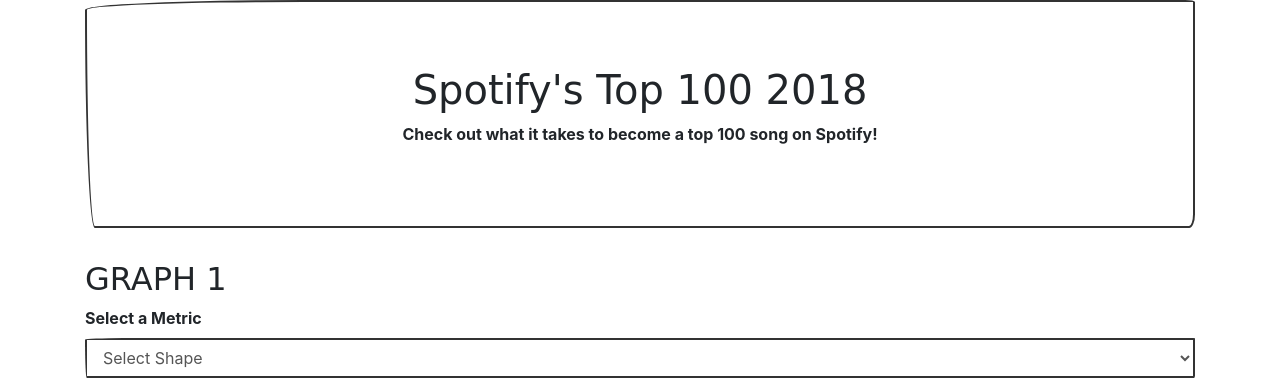
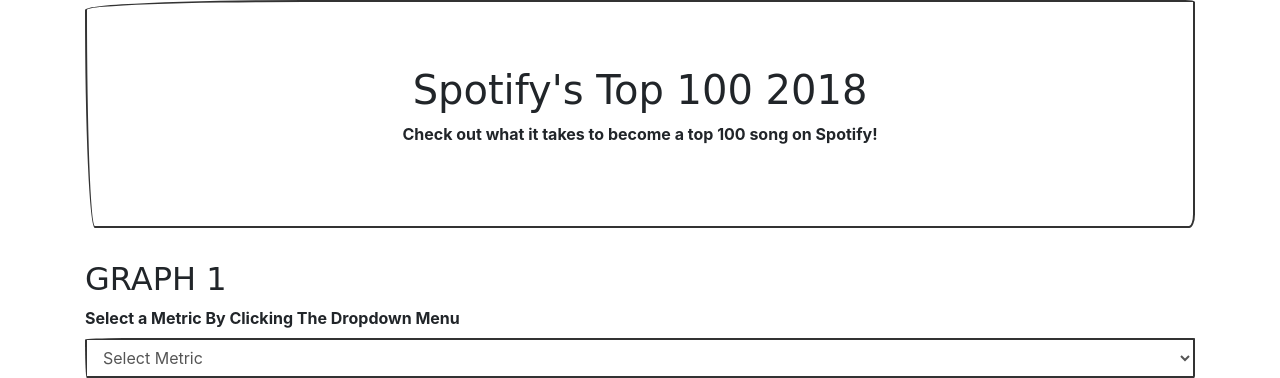
Before and after one commit to cgainor/Project-Visualizing-Spotify-Popularity-Metrics, a Flask app: page / in a window 1280 px wide. Shown: the top 378 px of the page. Run offline with Flask 2, Linux system fonts and the light colour scheme; data that the repository does not hold is empty; parts of the project's set-up code (start-up, migrations or seed data) failed here and were passed over; some libraries are stand-ins or nearby versions; some web fonts are replaced.

Commit message:
updating work

```diff
--- a/Group_Work/Courtney_Work/app.py
+++ b/Group_Work/Courtney_Work/app.py
@@ -103,7 +103,7 @@ def songs():
         song_data.append(song_info)
 
     # Return jsonified
-    return jsonify(song_data)
+    return jsonify({"song_data":song_data})
 
 if __name__ == "__main__":
     app.run(debug=True)
--- a/Group_Work/Courtney_Work/static/js/app.js
+++ b/Group_Work/Courtney_Work/static/js/app.js
@@ -99,8 +99,7 @@ function updateToolTip(chosenYaxis, barGroup) {
         var label = "Time Signature:";
     }
 
-    var toolTip = d3.tip()
-        .attr("class", "tooltip")
+    var toolTip = d3.tip().attr("class", "tooltip")
         .offset([80, -60])
         .html(function (d) {
             return (`Rank: ${d.id}<br>${d.name}<br>${d.artists}<br>${label} ${d[chosenYaxis]}`);
@@ -119,15 +118,13 @@ function updateToolTip(chosenYaxis, barGroup) {
     return barsGroup;
 }
 
-
+// try{
 function buildPlot() {
     // Retrieve data from the JSON and execute everything below
     var url = "/api/songs";
-    d3.json(url).then(function (err, response) {
-        if (err) throw err;
-
-        console.log(response);
-        var data = response;
+    d3.json(url).then(function (response) {
+        console.log(response.song_data[0]);
+        var data = response.song_data;
 
         // Parse data
         data.forEach(function (stuff) {
@@ -145,6 +142,7 @@ function buildPlot() {
             stuff.tempo = +stuff.tempo;
             stuff.duration_ms = +stuff.duration_ms;
             stuff.time_signature = +stuff.time_signature;
+            console.log(stuff);
         });
 
         // Create x scale function
@@ -185,16 +183,15 @@ function buildPlot() {
             .classed("axis-text", true)
             .text("Top Songs (2018");
 
-        // // Create group for multiple y axes labels
-        // var labelsGroup = chartGroup.append("g")
-        //     .attr("transform", `translate($)`)
+        // Create group for multiple y axes labels
+        var labelsGroup = chartGroup.append("g")
+            .attr("transform", `translate($)`)
+
+        // // Get every column value
+        // var elements = ["danceability", "energy", "key", "loudness", "mode", "speechiness", "acousticness", "instrumentalness", "liveness", "valence", "tempo", "duration_ms", "time_signature"]
 
         // var selector = d3.select("#drop1")
-        //     .append("select")
-        //     .attr("id", "dropdown")
-        //     .on("change", function (d) {
-        //         selection = document.getElementById("dropdown");
-        //         selector.selectAll("option")
+        //             .selectAll("option")
         //             .data(elements)
         //             .enter().append("option")
         //             .attr("value", function (d) {
@@ -203,53 +200,37 @@ function buildPlot() {
         //             .text(function (d) {
         //                 return d;
         //             })
-        //     });
 
-        // Update ToolTip function above json import
-        var barsGroup = updateToolTip(chosenYaxis, barsGroup);
+//         // Update ToolTip function above json import
+//         var barsGroup = updateToolTip(chosenYaxis, barsGroup);
 
-        // Y Axis labels event listener
-        labelsGroup.selectall("text")
-            .on("click", function () {
-                // Get value of selection
-                var value = d3.select(this).attr("value");
-                if (value !== chosenYaxis) {
-                    // Replaces chosen Y axis with value
-                    chosenYaxis = value;
-                    console.log(chosenYaxis)
+//         // Y Axis labels event listener
+//         labelsGroup.selectall("text")
+//             .on("click", function () {
+//                 // Get value of selection
+//                 var value = d3.select(this).attr("value");
+//                 if (value !== chosenYaxis) {
+//                     // Replaces chosen Y axis with value
+//                     chosenYaxis = value;
+//                     console.log(chosenYaxis)
 
-                    // updates y scale for new data
-                    yLinearScale = yScale(data, chosenYaxis);
+//                     // updates y scale for new data
+//                     yLinearScale = yScale(data, chosenYaxis);
 
-                    // updates y axis with transition
-                    yAxis = renderAxes(yLinearScale, yAxis);
+//                     // updates y axis with transition
+//                     yAxis = renderAxes(yLinearScale, yAxis);
 
-                    // updates bars with new y values
-                    barsGroup = renderBars(barsGroup, yLinearScale, chosenYaxis);
+//                     // updates bars with new y values
+//                     barsGroup = renderBars(barsGroup, yLinearScale, chosenYaxis);
 
-                    // updates tooltips with new info
-                    barsGroup = updateToolTip(chosenYaxis, barsGroup);
+//                     // updates tooltips with new info
+//                     barsGroup = updateToolTip(chosenYaxis, barsGroup);
+                // }
+            // })
+        });
+// };
+// }
 
-                    // // changes classes to change bold text
-                    // if (chosenXAxis === "num_albums") {
-                    //     albumsLabel
-                    //         .classed("active", true)
-                    //         .classed("inactive", false);
-                    //     hairLengthLabel
-                    //         .classed("active", false)
-                    //         .classed("inactive", true);
-                    // }
-                    // else {
-                    //     albumsLabel
-                    //         .classed("active", false)
-                    //         .classed("inactive", true);
-                    //     hairLengthLabel
-                    //         .classed("active", true)
-                    //         .classed("inactive", false);
-                    // }
-                }
-            })
-    });
-};
+}
 
 buildPlot();
--- a/Group_Work/Courtney_Work/templates/index.html
+++ b/Group_Work/Courtney_Work/templates/index.html
@@ -20,9 +20,9 @@
         <div class="row">
             <div class="col-md-12">
                 <h2>GRAPH 1</h2>
-                <label>Select a Metric</label>
-                <select class="form-control" id="shape">
-                    <option selected>Select Shape</option>
+                <label>Select a Metric By Clicking The Dropdown Menu</label>
+                <select class="form-control" id="drop1">
+                    <option selected>Select Metric</option>
                 </select>
                 <div id="plot1"></div>
             </div>
@@ -45,7 +45,10 @@
 
     <script src="https://cdnjs.cloudflare.com/ajax/libs/d3/5.5.0/d3.min.js"></script>
     <script src="https://cdn.plot.ly/plotly-latest.min.js"></script>
-    <script src="/static/js/app.js"></script>
+    <!-- <script src="/static/js/app.js"></script> -->
+    <script src="{{ url_for('static', filename='js/app.js') }}"></script>
+
+
 </body>
 
 </html>
```
